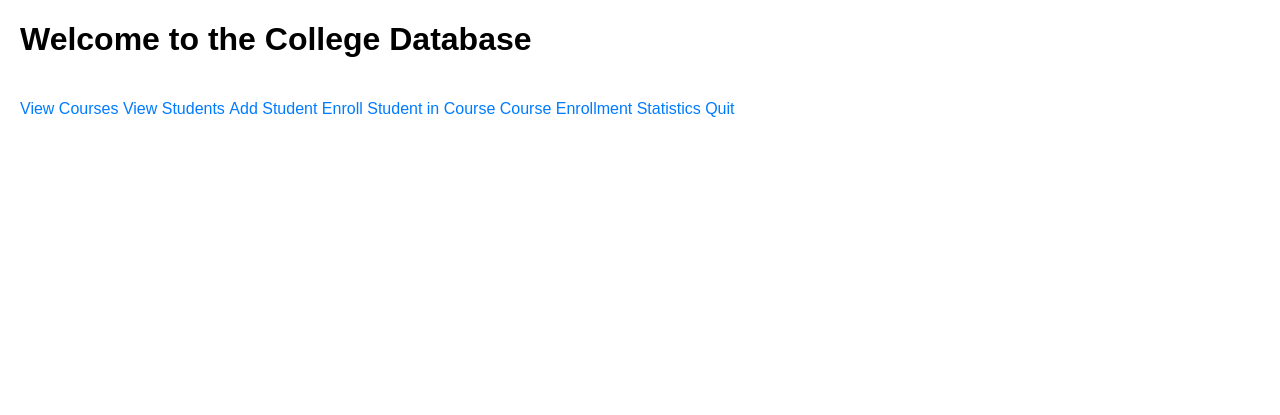
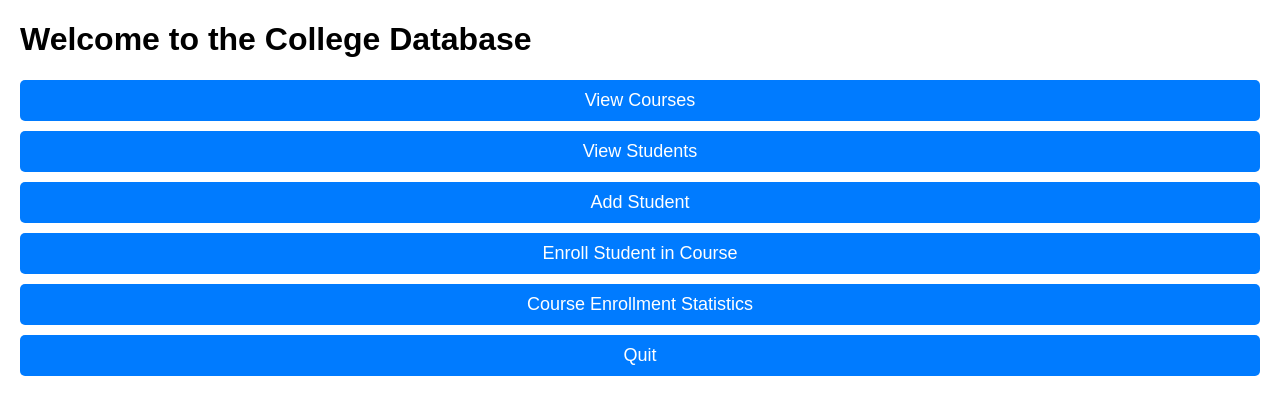
Before and after one commit to LuisM-M/DatabaseProject1, a PHP site: page /index.php in a window 1280 px wide. Shown: the top 415 px of the page. Run offline with PHP 8.4, Linux system fonts and the light colour scheme.

Commit message:
Changing style and making the nav bar easier to navigate

```diff
--- a/style.css
+++ b/style.css
@@ -19,13 +19,27 @@ th {
     background-color: #f4f4f4;
 }
 
-a {
-    display: inline-block;
+nav {
     margin-top: 20px;
-    color: #007bff;
-    text-decoration: none;
 }
 
-a:hover {
-    text-decoration: underline;
+nav a {
+    display: block;
+    padding: 10px 20px;
+    margin-bottom: 10px;
+    background-color: #007bff;
+    color: white;
+    text-decoration: none;
+    font-size: 18px;
+    border-radius: 5px;
+    text-align: center;
+    transition: background-color 0.3s ease;
 }
+
+nav a:hover {
+    background-color: #0056b3;
+}
+
+nav a:active {
+    background-color: #004085;
+}
```
